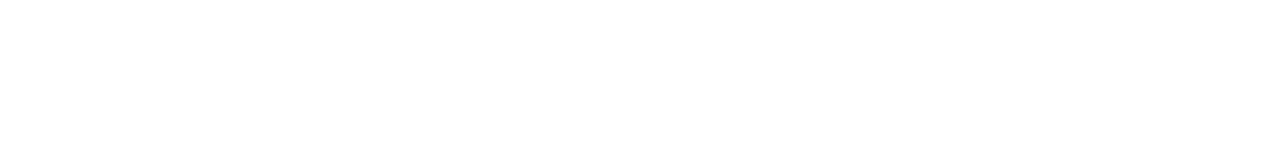
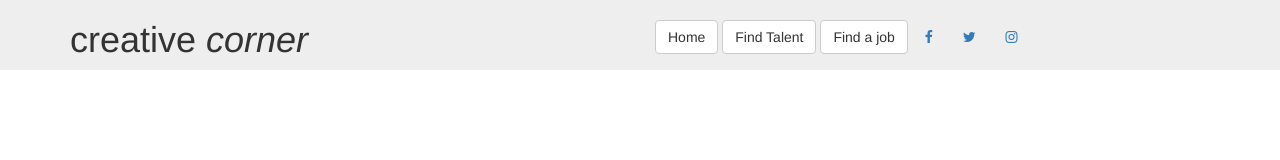
Before and after one commit to jldavis33/playground-duo, a plain HTML site: page josh/index.html in a window 1280 px wide. Drawn offline with nearby package versions, Linux system fonts and the light colour scheme.

Commit message:
Adding heading bar to page, structuring code

```diff
--- /dev/null
+++ b/josh/css/main.css
@@ -0,0 +1,7 @@
+#heading {
+    background-color: #eee;
+}
+
+.navigation {
+    padding-top: 20px;
+}
--- a/josh/index.html
+++ b/josh/index.html
@@ -1,12 +1,47 @@
 <!DOCTYPE html>
-<html>
+
 <head>
 	<meta charset=”utf-8”>
-	<title> </title>
+	<!-- Latest compiled and minified CSS -->
+	<link rel="stylesheet" href="https://maxcdn.bootstrapcdn.com/bootstrap/3.3.7/css/bootstrap.min.css" integrity="sha384-BVYiiSIFeK1dGmJRAkycuHAHRg32OmUcww7on3RYdg4Va+PmSTsz/K68vbdEjh4u" crossorigin="anonymous">
+	<link rel="stylesheet" href="https://maxcdn.bootstrapcdn.com/font-awesome/4.7.0/css/font-awesome.min.css">
+	<link href="css/main.css" rel="stylesheet">
+	<!--Scripts -->
+	<script src="js/functions.js" type="text/javascript"></script>
+	<script src="js/script2.js" type="text/javascript"></script>
+
+
 </head>
+
 <body>
-	<header> </header>
-	<section> </section>
-	<div></div>
+	<div id="heading">
+		<!-- <img src="" alt> -->
+		<div class="container">
+			<div class="row">
+				<div class="col-xs-6">
+					<!-- logo -->
+					<h1>creative <em>corner</em></h1>
+				</div>
+				<div class="col-xs-6">
+					<div class="navigation">
+						<!-- links -->
+						<a href="#" class="btn btn-default">Home</a>
+						<a href="#" class="btn btn-default">Find Talent</a>
+						<a href="#" class="btn btn-default">Find a job</a>
+
+						<a href="#" class="btn btn-link"><i class="fa fa-facebook"></i></a>
+						<a href="#" class="btn btn-link"><i class="fa fa-twitter"></i></a>
+						<a href="#" class="btn btn-link"><i class="fa fa-instagram"></i></a>
+					</div>
+
+				</div>
+			</div>
+		</div>
+
+
+
+	</div>
+
 </body>
+
 </html>
--- /dev/null
+++ b/josh/js/app.js
@@ -0,0 +1,6 @@
+var value1 = prompt("give me your first number");
+var value2 = prompt("give me your second number");
+
+var result = multiply(value1, value2);
+
+alert( result );
--- /dev/null
+++ b/josh/js/functions.js
@@ -0,0 +1,3 @@
+function multiply(num1, num2) {
+    return num1*num2;
+}
```
Also changed, not shown: 1 other file.
